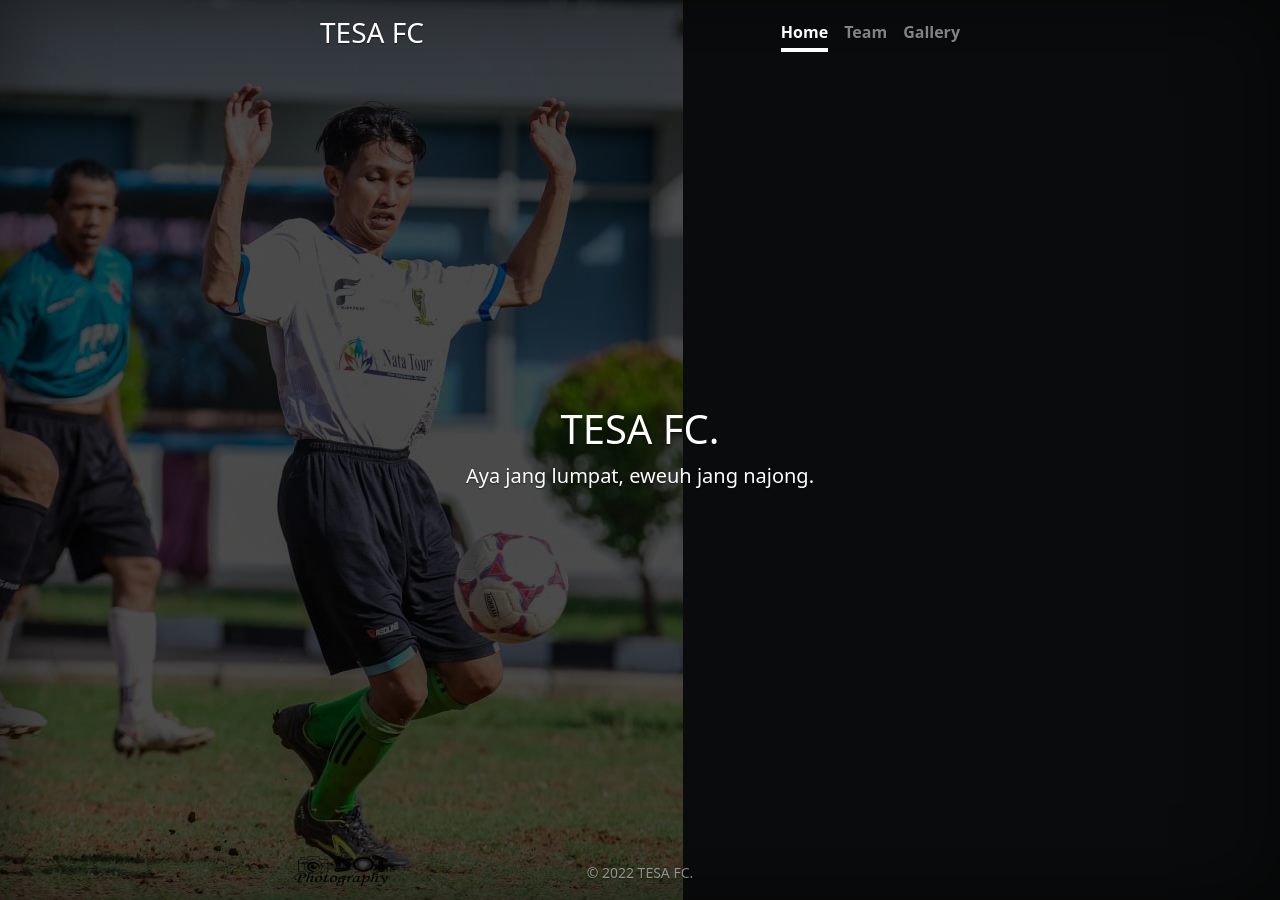
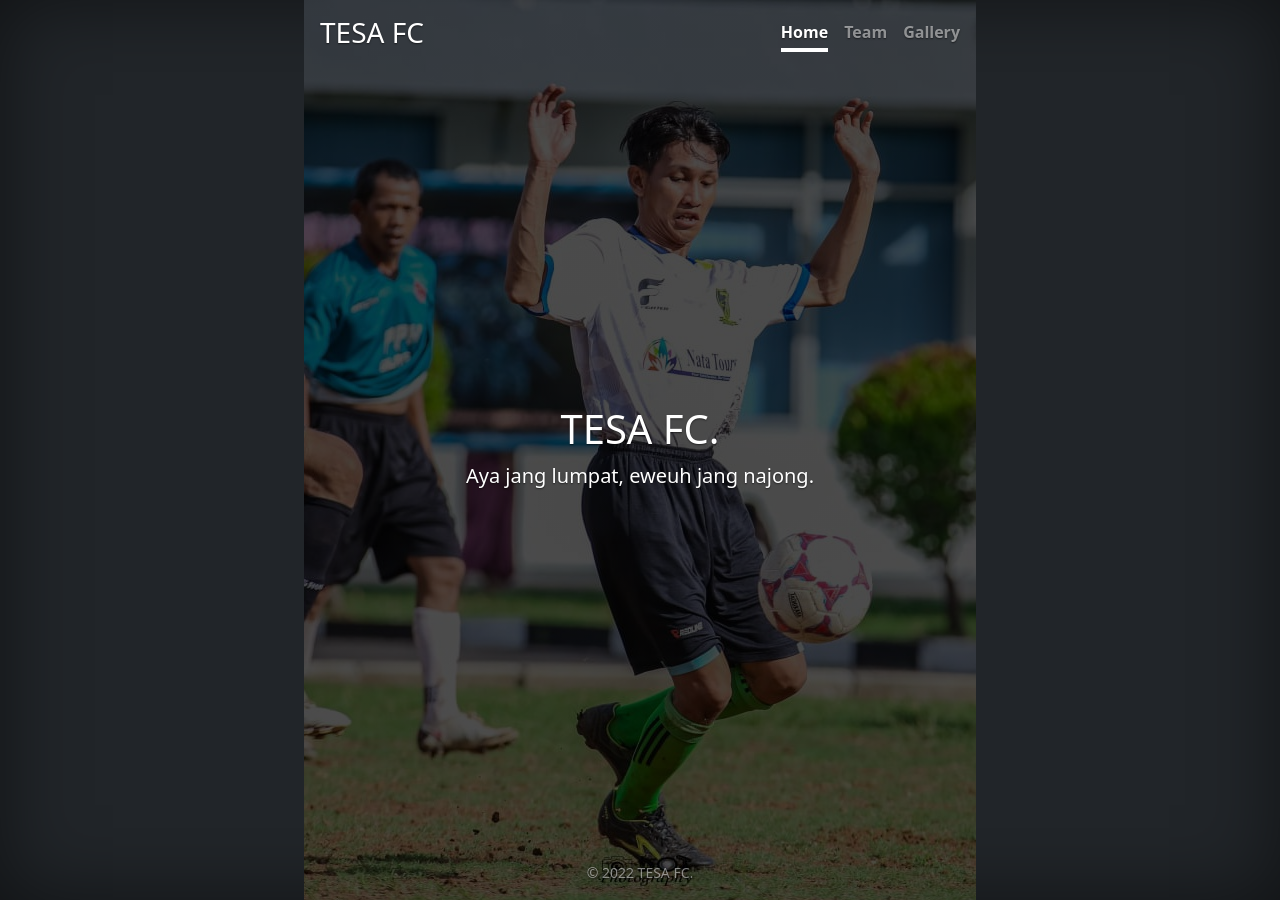
Before and after one commit to tesafc/www, a Jekyll site: the page built from index.html, in a window 1280 px wide. Built offline with Jekyll 4.4.1, drawn with Linux system fonts in a browser that asks for light colours.

Commit message:
Update homepage.html

```diff
--- a/_layouts/homepage.html
+++ b/_layouts/homepage.html
@@ -32,11 +32,11 @@
       }
     </style>
   </head>
-  <body class="d-flex h-100 text-center text-white bg-dark" style="background-image: linear-gradient(
+  <body class="d-flex h-100 text-center text-white bg-dark">
+    <div class="cover-container d-flex w-100 h-100 p-3 mx-auto flex-column" style="background-image: linear-gradient(
       rgba(0, 0, 0, 0.7),
       rgba(0, 0, 0, 0.7)
-    ), url('assets/IMG-20220101-WA0001~2.jpg'); background-repeat: no-repeat; object-fit: cover;">
-    <div class="cover-container d-flex w-100 h-100 p-3 mx-auto flex-column">
+    ), url('assets/IMG-20220101-WA0001~2.jpg'); background-repeat: no-repeat;">
       <header class="mb-auto">
         <div>
           <h3 class="float-md-start mb-0 text-uppercase">{{ site.title }}</h3>
```
